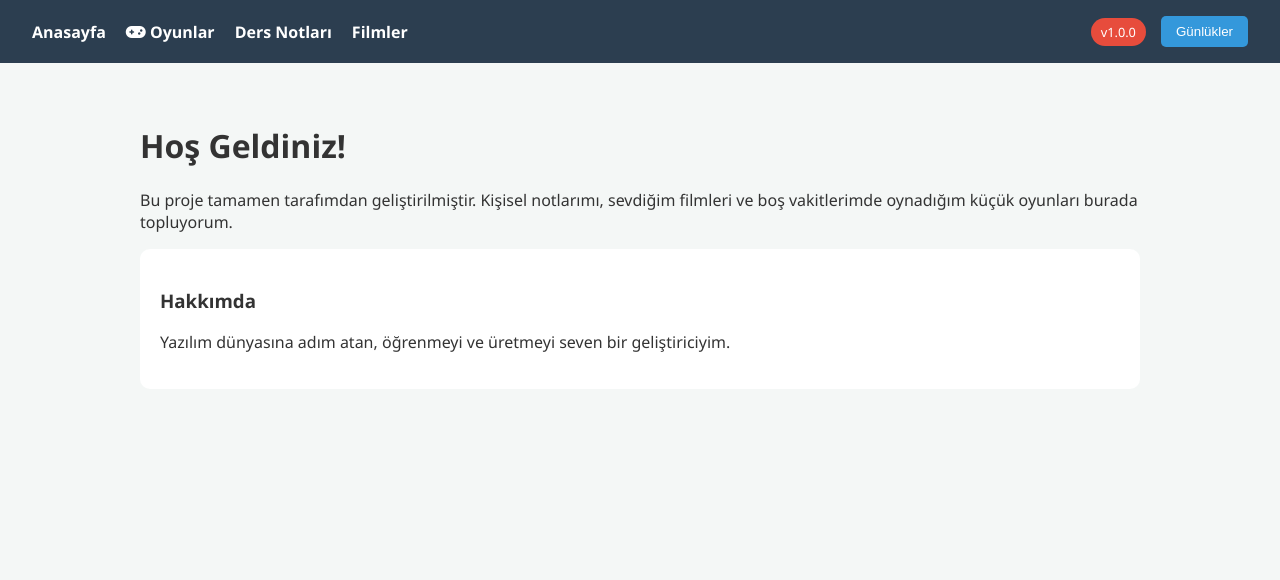
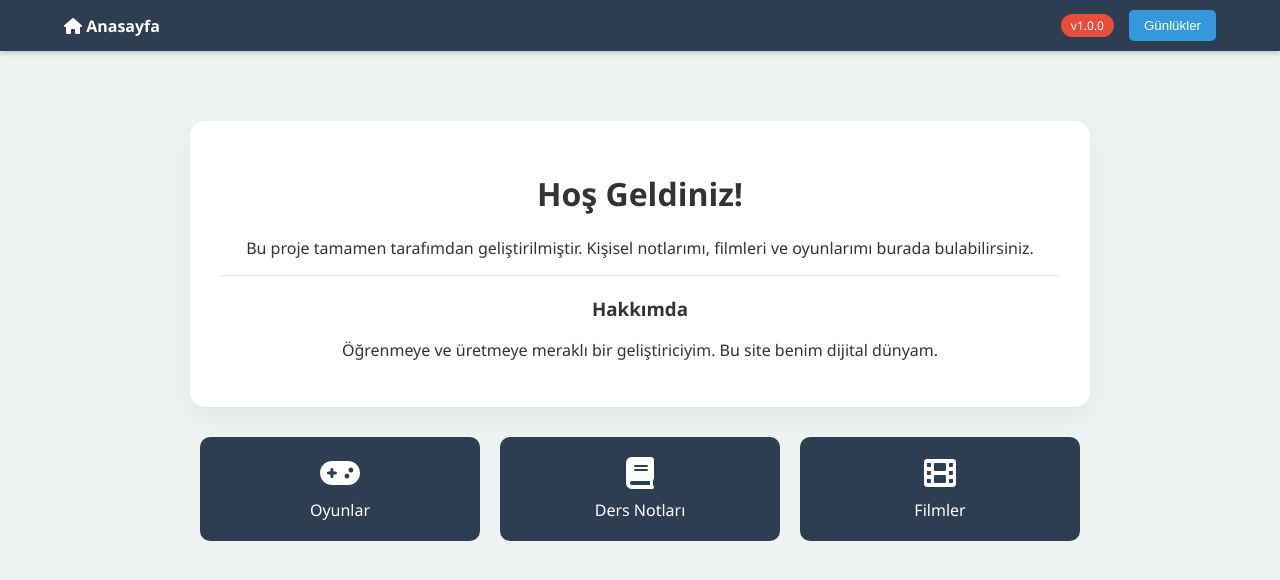
Before and after one commit to karaegecik123-crypto/game, a plain HTML site: page index.html in a window 1280 px wide. Drawn offline with Linux system fonts and the light colour scheme.

Commit message:
Update index.html

```diff
--- a/index.html
+++ b/index.html
@@ -3,231 +3,246 @@
 <head>
     <meta charset="UTF-8">
     <meta name="viewport" content="width=device-width, initial-scale=1.0">
-    <title>Kişisel Portfolyo & Oyun Dünyası</title>
+    <title>Kişisel Portfolyo v1.0.0</title>
+    <link rel="stylesheet" href="https://cdnjs.cloudflare.com/ajax/libs/font-awesome/6.0.0/css/all.min.css">
     <style>
         :root {
-            --primary-color: #2c3e50;
-            --accent-color: #3498db;
-            --bg-color: #f4f7f6;
-            --text-color: #333;
+            --dark: #2c3e50;
+            --blue: #3498db;
+            --light: #f8f9fa;
         }
 
         body {
-            font-family: 'Segoe UI', Tahoma, Geneva, Verdana, sans-serif;
+            font-family: 'Segoe UI', sans-serif;
             margin: 0;
-            background-color: var(--bg-color);
-            color: var(--text-color);
+            background-color: #eef2f3;
+            color: #333;
         }
 
-        /* Üst Menü ve Header */
+        /* Üst Bar */
         header {
-            background-color: var(--primary-color);
+            background-color: var(--dark);
             color: white;
-            padding: 1rem 2rem;
+            padding: 10px 5%;
             display: flex;
             justify-content: space-between;
             align-items: center;
-            position: sticky;
-            top: 0;
-            z-index: 1000;
+            box-shadow: 0 2px 5px rgba(0,0,0,0.2);
         }
 
-        nav ul {
-            list-style: none;
-            display: flex;
-            gap: 20px;
-            margin: 0;
-            padding: 0;
-        }
+        .nav-left { cursor: pointer; font-weight: bold; }
 
-        nav a {
-            color: white;
-            text-decoration: none;
-            font-weight: bold;
-            cursor: pointer;
-        }
-
-        .header-right {
+        .nav-right {
             display: flex;
             align-items: center;
             gap: 15px;
         }
 
-        .version-badge {
+        .version {
             background: #e74c3c;
-            padding: 5px 10px;
-            border-radius: 15px;
-            font-size: 0.8rem;
+            padding: 3px 10px;
+            border-radius: 20px;
+            font-size: 12px;
         }
 
-        .log-btn {
-            background: var(--accent-color);
+        .btn-logs {
+            background: var(--blue);
+            color: white;
             border: none;
-            color: white;
             padding: 8px 15px;
             border-radius: 5px;
             cursor: pointer;
+            transition: 0.3s;
         }
 
-        /* İçerik Alanları */
+        /* Ana İçerik Alanı */
         .container {
-            padding: 40px;
-            max-width: 1000px;
-            margin: auto;
+            max-width: 900px;
+            margin: 50px auto;
+            text-align: center;
+            padding: 20px;
         }
 
-        .section { display: none; }
-        .active { display: block; }
-
-        /* Oyun Menüsü Stili */
-        .game-grid {
-            display: grid;
-            grid-template-columns: repeat(auto-fit, minmax(200px, 1fr));
-            gap: 20px;
-            margin-top: 20px;
+        .welcome-box {
+            background: white;
+            padding: 30px;
+            border-radius: 15px;
+            box-shadow: 0 10px 25px rgba(0,0,0,0.05);
+            margin-bottom: 30px;
         }
 
-        .game-card {
-            background: white;
-            padding: 20px;
-            border-radius: 10px;
-            text-align: center;
-            box-shadow: 0 4px 6px rgba(0,0,0,0.1);
-            cursor: pointer;
-            transition: transform 0.2s;
+        /* ORTADAKİ MENÜ (Resimdeki gibi) */
+        .middle-menu {
+            display: flex;
+            justify-content: center;
+            gap: 20px;
+            margin-top: 30px;
         }
 
-        .game-card:hover { transform: translateY(-5px); }
-        .game-card i { font-size: 3rem; margin-bottom: 10px; display: block; }
+        .menu-card {
+            background: var(--dark);
+            color: white;
+            padding: 20px 40px;
+            border-radius: 10px;
+            cursor: pointer;
+            transition: transform 0.3s, background 0.3s;
+            flex: 1;
+            max-width: 200px;
+            display: flex;
+            flex-direction: column;
+            align-items: center;
+            gap: 10px;
+            text-decoration: none;
+        }
 
-        /* Günlük Tablosu */
+        .menu-card:hover {
+            transform: translateY(-10px);
+            background: var(--blue);
+        }
+
+        .menu-card i { font-size: 2rem; }
+
+        /* Oyun Seçenekleri (Alt Menü) */
+        .game-options {
+            display: none;
+            grid-template-columns: repeat(3, 1fr);
+            gap: 15px;
+            margin-top: 30px;
+            animation: fadeIn 0.5s;
+        }
+
+        .game-item {
+            background: white;
+            padding: 15px;
+            border-radius: 10px;
+            cursor: pointer;
+            border: 2px solid transparent;
+            transition: 0.3s;
+        }
+
+        .game-item:hover { border-color: var(--blue); }
+
+        /* Tablo Stili */
         table {
             width: 100%;
+            margin-top: 20px;
             border-collapse: collapse;
             background: white;
-            margin-top: 20px;
         }
 
-        th, td {
-            border: 1px solid #ddd;
-            padding: 12px;
-            text-align: left;
-        }
+        th, td { padding: 12px; border: 1px solid #ddd; text-align: left; }
+        th { background: var(--blue); color: white; }
 
-        th { background-color: var(--accent-color); color: white; }
-
-        /* Oyun Alanı */
-        #game-canvas-container {
-            margin-top: 20px;
-            text-align: center;
-            background: #000;
-            padding: 10px;
-            display: none;
-        }
+        .hidden { display: none; }
+        @keyframes fadeIn { from { opacity: 0; } to { opacity: 1; } }
     </style>
-    <link rel="stylesheet" href="https://cdnjs.cloudflare.com/ajax/libs/font-awesome/6.0.0/css/all.min.css">
 </head>
 <body>
 
 <header>
-    <nav>
-        <ul>
-            <li onclick="showSection('home')"><a>Anasayfa</a></li>
-            <li onclick="showSection('games')"><a><i class="fas fa-gamepad"></i> Oyunlar</a></li>
-            <li onclick="showSection('notes')"><a>Ders Notları</a></li>
-            <li onclick="showSection('movies')"><a>Filmler</a></li>
-        </ul>
-    </nav>
-    <div class="header-right">
-        <span class="version-badge">v1.0.0</span>
-        <button class="log-btn" onclick="showSection('logs')">Günlükler</button>
+    <div class="nav-left" onclick="showHome()">
+        <i class="fas fa-home"></i> Anasayfa
+    </div>
+    <div class="nav-right">
+        <span class="version">v1.0.0</span>
+        <button class="btn-logs" onclick="showSection('logs')">Günlükler</button>
     </div>
 </header>
 
 <div class="container">
-    <div id="home" class="section active">
-        <h1>Hoş Geldiniz!</h1>
-        <p>Bu proje tamamen tarafımdan geliştirilmiştir. Kişisel notlarımı, sevdiğim filmleri ve boş vakitlerimde oynadığım küçük oyunları burada topluyorum.</p>
-        <div style="background: white; padding: 20px; border-radius: 10px;">
+
+    <div id="home-content">
+        <div class="welcome-box">
+            <h1>Hoş Geldiniz!</h1>
+            <p>Bu proje tamamen tarafımdan geliştirilmiştir. Kişisel notlarımı, filmleri ve oyunlarımı burada bulabilirsiniz.</p>
+            <hr style="opacity: 0.2;">
             <h3>Hakkımda</h3>
-            <p>Yazılım dünyasına adım atan, öğrenmeyi ve üretmeyi seven bir geliştiriciyim.</p>
+            <p>Öğrenmeye ve üretmeye meraklı bir geliştiriciyim. Bu site benim dijital dünyam.</p>
+        </div>
+
+        <div class="middle-menu">
+            <div class="menu-card" onclick="showGames()">
+                <i class="fas fa-gamepad"></i>
+                <span>Oyunlar</span>
+            </div>
+            <div class="menu-card" onclick="showSection('notes')">
+                <i class="fas fa-book"></i>
+                <span>Ders Notları</span>
+            </div>
+            <div class="menu-card" onclick="showSection('movies')">
+                <i class="fas fa-film"></i>
+                <span>Filmler</span>
+            </div>
         </div>
     </div>
 
-    <div id="games" class="section">
-        <h2>Oyun Kütüphanesi</h2>
-        <div class="game-grid">
-            <div class="game-card" onclick="startGame('snake')">
-                <i class="fas fa-snake text-success">🐍</i>
-                <h3>Yılan Oyunu</h3>
+    <div id="games-section" class="hidden">
+        <button onclick="showHome()" style="margin-bottom: 20px; cursor:pointer;">⬅ Geri Dön</button>
+        <h2>Oyun Seçin</h2>
+        <div class="game-options" style="display: grid;">
+            <div class="game-item">
+                <i class="fas fa-th-large" style="color: #9b59b6;"></i>
+                <p>Tetris</p>
             </div>
-            <div class="game-card" onclick="startGame('tetris')">
-                <i class="fas fa-cubes">🧱</i>
-                <h3>Tetris</h3>
+            <div class="game-item">
+                <i class="fas fa-circle" style="color: #f1c40f;"></i>
+                <p>Pacman</p>
             </div>
-            <div class="game-card" onclick="startGame('pacman')">
-                <i class="fas fa-ghost">🍕</i>
-                <h3>Pacman</h3>
+            <div class="game-item">
+                <i class="fas fa-worm" style="color: #2ecc71;"></i>
+                <p>Yılan Oyunu</p>
             </div>
-        </div>
-        <div id="game-canvas-container">
-            <h3 id="game-title" style="color: white;"></h3>
-            <canvas id="gameCanvas" width="400" height="400"></canvas>
-            <p style="color: white;">(Oyunlar bu alanda yüklenecek)</p>
         </div>
     </div>
 
-    <div id="logs" class="section">
+    <div id="logs" class="hidden">
+        <button onclick="showHome()" style="margin-bottom: 20px; cursor:pointer;">⬅ Geri Dön</button>
         <h2>Geliştirme Günlükleri</h2>
         <table>
             <thead>
                 <tr>
                     <th>Tarih</th>
                     <th>Versiyon</th>
-                    <th>Yapılan Değişiklikler</th>
+                    <th>Notlar</th>
                 </tr>
             </thead>
-            <tbody id="log-table-body">
+            <tbody>
                 <tr>
                     <td>07.02.2026</td>
                     <td>1.0.0</td>
-                    <td>Proje başlatıldı. Menüler, anasayfa ve oyun altyapısı kuruldu.</td>
+                    <td>Web sitesi temelleri atıldı. Orta menü ve log sistemi eklendi.</td>
                 </tr>
-                </tbody>
+            </tbody>
         </table>
     </div>
 
-    <div id="notes" class="section"><h2>Ders Notları</h2><p>Yakında eklenecek...</p></div>
-    <div id="movies" class="section"><h2>Filmler</h2><p>İzlediğim filmler listesi burada olacak.</p></div>
+    <div id="notes" class="hidden"><h2>Ders Notları</h2><button onclick="showHome()">Geri</button></div>
+    <div id="movies" class="hidden"><h2>Filmler</h2><button onclick="showHome()">Geri</button></div>
+
 </div>
 
 <script>
-    // Sekme Değiştirme Fonksiyonu
-    function showSection(sectionId) {
-        document.querySelectorAll('.section').forEach(s => s.classList.remove('active'));
-        document.getElementById(sectionId).classList.add('active');
-        document.getElementById('game-canvas-container').style.display = 'none';
+    function hideAll() {
+        document.getElementById('home-content').classList.add('hidden');
+        document.getElementById('games-section').classList.add('hidden');
+        document.getElementById('logs').classList.add('hidden');
+        document.getElementById('notes').classList.add('hidden');
+        document.getElementById('movies').classList.add('hidden');
     }
 
-    // Basit Oyun Başlatıcı Mesajı
-    function startGame(gameName) {
-        document.getElementById('game-canvas-container').style.display = 'block';
-        document.getElementById('game-title').innerText = gameName.toUpperCase() + " Başlatılıyor...";
-
-        // Burada her oyun için ayrı JS fonksiyonları çağırılabilir.
-        if(gameName === 'snake') {
-            initSnakeGame();
-        }
+    function showHome() {
+        hideAll();
+        document.getElementById('home-content').classList.remove('hidden');
     }
 
-    // Örnek: Basit Yılan Oyunu Başlangıcı
-    function initSnakeGame() {
-        const canvas = document.getElementById('gameCanvas');
-        const ctx = canvas.getContext('2d');
-        ctx.fillStyle = "black";
-        ctx.fillRect(0, 0, canvas.width, canvas.height);
-        ctx.fillStyle = "green";
-        ctx.fillText("Yılan Oyunu Buraya Entegre Edilecek", 100, 200);
+    function showGames() {
+        hideAll();
+        document.getElementById('games-section').classList.remove('hidden');
+    }
+
+    function showSection(id) {
+        hideAll();
+        document.getElementById(id).classList.remove('hidden');
     }
 </script>
 
```
